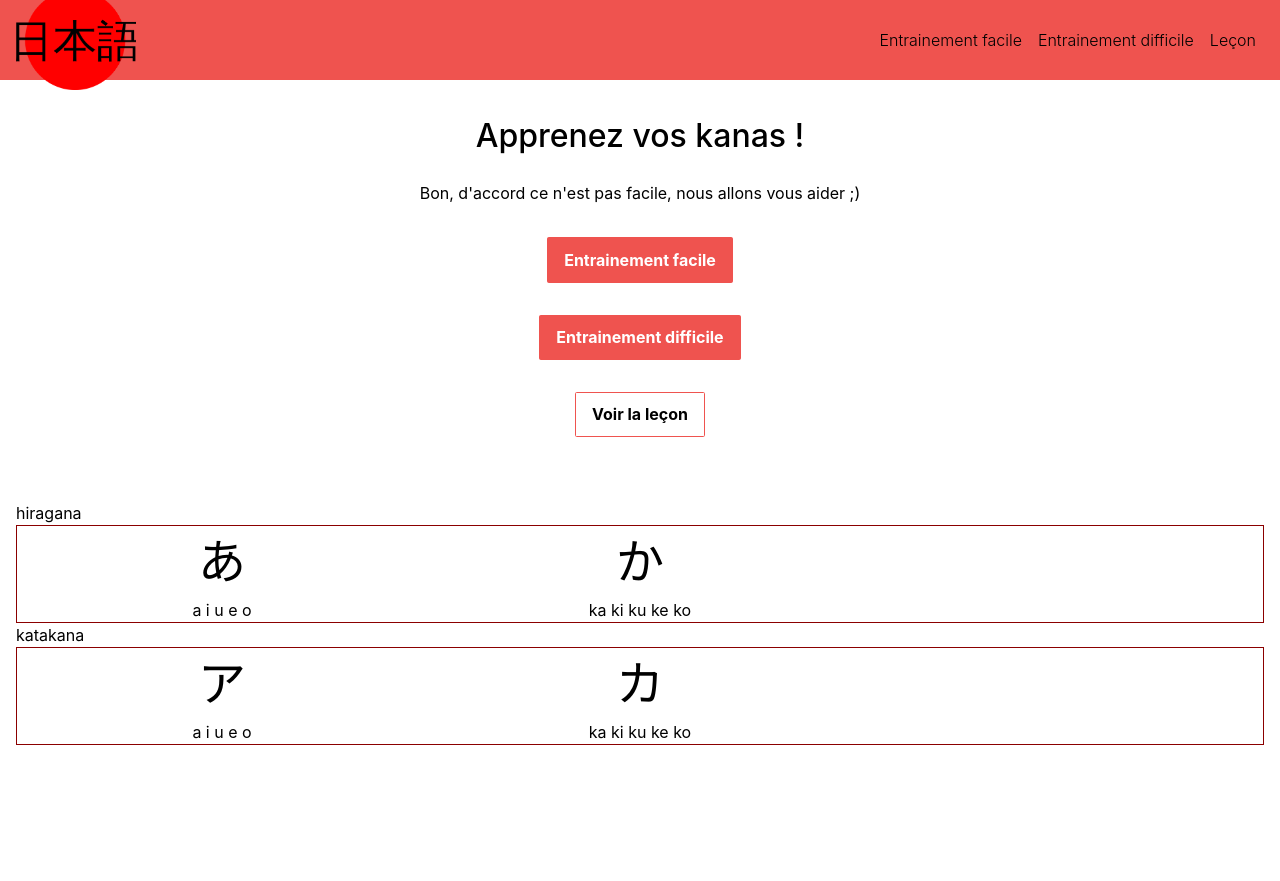
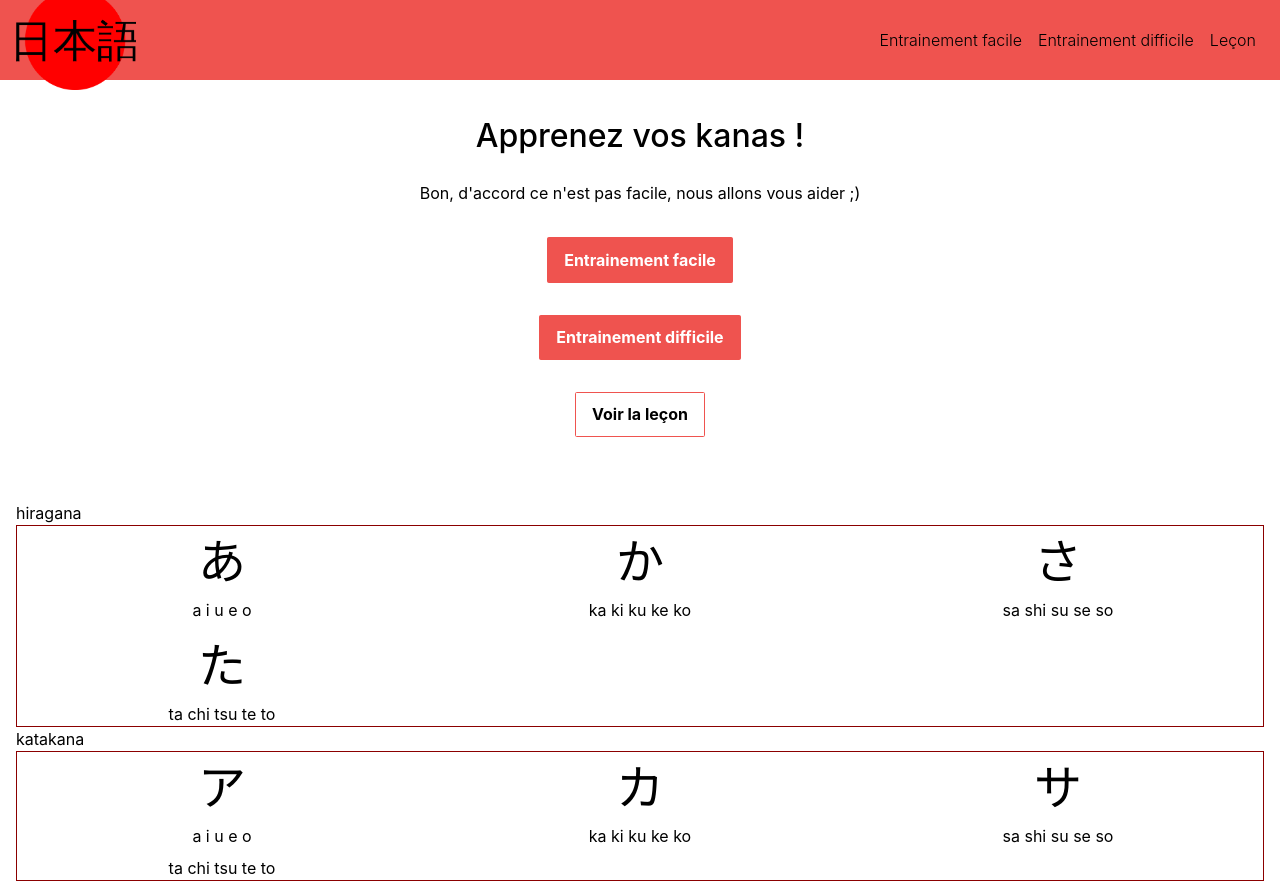
Before and after one commit to croulu/japanese, a React (Create React App) app: page / in a window 1280 px wide. Before the commit the page ends 800 px from the top, so only its background shows below. Built offline with nearby package versions, Linux system fonts and the light colour scheme.

Commit message:
lessons initialised in alphabets

```diff
--- a/src/component/Home/Main.tsx
+++ b/src/component/Home/Main.tsx
@@ -1,14 +1,11 @@
 import React from "react";
 import { useNavigate } from 'react-router-dom';
 
-import {Lesson} from "../../domain/Lesson";
-import {Alphabets} from "../Learn/Alphabets";
 import {AlphabetsToPlay} from "../Play/AlphabetsToPlay";
 import {Alphabet} from "../../domain/Alphabet";
 
-export const Main  = (props: { alphabets:Array<Alphabet>, lessons: Array<Lesson> }) => {
+export const Main  = (props: { alphabets:Array<Alphabet> }) => {
     const { alphabets } = props;
-    const { lessons } = props;
     const navigate = useNavigate();
 
     const handleEasyLevelClick = function () {
--- a/src/component/Play/LessonButton.tsx
+++ b/src/component/Play/LessonButton.tsx
@@ -6,8 +6,6 @@ import {SyllableKana} from "../../domain/SyllableKana";
 export const LessonButton = (props: { lesson: Lesson }) => {
     const { lesson } = props;
     const oneKanaPerLesson = new SyllableKana(lesson.syllables[0].alphabet, lesson.syllables[0].consonant, lesson.syllables[0].vowel);
-    const syllables = lesson.syllables;
-    console.log(syllables);
     return (
         <div>
             <div className="kanaToPlay">
--- a/src/component/Play/LessonsForAlphabetToPlay.tsx
+++ b/src/component/Play/LessonsForAlphabetToPlay.tsx
@@ -7,23 +7,7 @@ import {Syllable} from "../../domain/Syllable";
 
 export const LessonsForAlphabetToPlay = (props: {  alphabet: Alphabet }) => {
     const { alphabet } = props;
-    let lessons:Array<Lesson> = [];
-    lessons = [
-        new Lesson([
-            new Syllable(alphabet, '', 'a'),
-            new Syllable(alphabet, '', 'i'),
-            new Syllable(alphabet, '', 'u'),
-            new Syllable(alphabet, '', 'e'),
-            new Syllable(alphabet, '', 'o'),
-        ], 'a i u e o', 1),
-        new Lesson([
-            new Syllable(alphabet, 'k', 'a'),
-            new Syllable(alphabet, 'k', 'i'),
-            new Syllable(alphabet, 'k', 'u'),
-            new Syllable(alphabet, 'k', 'e'),
-            new Syllable(alphabet, 'k', 'o'),
-        ], 'ka ki ku ke ko', 2),
-    ];
+    let lessons:Array<Lesson> = alphabet.lessons;
 
     return (
         <>{alphabet.name}
--- a/src/component/Routing.tsx
+++ b/src/component/Routing.tsx
@@ -3,28 +3,11 @@ import {BrowserRouter as Router, Route, Routes} from 'react-router-dom';
 
 import {Menu} from "./Home/Menu";
 import {Main} from "./Home/Main";
-import {Lesson} from "../domain/Lesson";
-import {groupSyllablesInAlphabets, groupSyllablesInLessons} from "../domain/Syllable.factory";
-import {SyllableKana} from "../domain/SyllableKana";
-import {SyllableRomaji} from "../domain/SyllableRomaji";
+import {groupSyllablesInAlphabets} from "../domain/Syllable.factory";
 import {Alphabet} from "../domain/Alphabet";
 
 export const Routing = () => {
     let  alphabets:Array<Alphabet> = groupSyllablesInAlphabets();
-
-    const lessons:Array<Lesson> = groupSyllablesInLessons();
-    let kanas:Array<string> = [];
-    let romajis:Array<string> = [];
-
-    lessons.forEach(lesson =>
-        lesson.syllables.forEach(
-            syllable => {
-                //console.log(syllable.alphabet);
-                const syllableKana = new SyllableKana(syllable.alphabet, syllable.consonant, syllable.vowel)
-                const syllableRomaji = new SyllableRomaji(syllable.alphabet, syllable.consonant, syllable.vowel)
-                kanas.push(syllableKana.display());
-                romajis.push(syllableRomaji.display());
-            }));
 
     return (
         <Router>
@@ -35,7 +18,6 @@ export const Routing = () => {
                         <Main
                             key={"qqq"}
                             alphabets={alphabets}
-                            lessons={lessons}
                         />
                     </>
                 }
--- a/src/domain/Alphabet.ts
+++ b/src/domain/Alphabet.ts
@@ -1,4 +1,5 @@
 import {Lesson} from "./Lesson";
+import {Syllable} from "./Syllable";
 
 export class Alphabet {
     name:string;
@@ -6,7 +7,52 @@ export class Alphabet {
 
     constructor(name:string) {
         this.name = name;
-        this.lessons = [];
+        this.lessons = [
+            new Lesson([
+                new Syllable(this, '', 'a'),
+                new Syllable(this, '', 'i'),
+                new Syllable(this, '', 'u'),
+                new Syllable(this, '', 'e'),
+                new Syllable(this, '', 'o'),
+            ], 'a i u e o', 1),
+            new Lesson([
+                new Syllable(this, 'k', 'a'),
+                new Syllable(this, 'k', 'i'),
+                new Syllable(this, 'k', 'u'),
+                new Syllable(this, 'k', 'e'),
+                new Syllable(this, 'k', 'o'),
+            ], 'ka ki ku ke ko', 2),
+            new Lesson([
+                new Syllable(this, 's', 'a'),
+                new Syllable(this, 's', 'i'),
+                new Syllable(this, 's', 'u'),
+                new Syllable(this, 's', 'e'),
+                new Syllable(this, 's', 'o'),
+            ], 'sa shi su se so', 3),
+            new Lesson([
+                new Syllable(this, 't', 'a'),
+                new Syllable(this, 't', 'i'),
+                new Syllable(this, 't', 'u'),
+                new Syllable(this, 't', 'e'),
+                new Syllable(this, 't', 'o'),
+            ], 'ta chi tsu te to', 4),
+        ];
     }
 
 }
+
+/*
+const lessons:Array<Lesson> = groupSyllablesInLessons();
+let kanas:Array<string> = [];
+let romajis:Array<string> = [];
+
+lessons.forEach(lesson =>
+    lesson.syllables.forEach(
+        syllable => {
+            //console.log(syllable.alphabet);
+            const syllableKana = new SyllableKana(syllable.alphabet, syllable.consonant, syllable.vowel)
+            const syllableRomaji = new SyllableRomaji(syllable.alphabet, syllable.consonant, syllable.vowel)
+            kanas.push(syllableKana.display());
+            romajis.push(syllableRomaji.display());
+        }));
+        */
--- a/src/domain/Syllable.factory.ts
+++ b/src/domain/Syllable.factory.ts
@@ -341,11 +341,7 @@ kanaFactory.set(idKSO, "\u30BD");
 
 export function groupSyllablesInAlphabets():Array<Alphabet> {
     let alphabets:Array<Alphabet> = [];
-    /*
-    let alphabet:Alphabet;
 
-    alphabet.lessons.push(syllableH_A);
-    */
     alphabets = [
         new Alphabet("hiragana"),
         new Alphabet("katakana"),
@@ -424,27 +420,6 @@ export function groupSyllablesInLessons():Array<Lesson> {
             syllableFactory.get(idHWO),
             syllableFactory.get(idHN),
         ], 'wa wo n', 10),
-        new Lesson([
-            syllableFactory.get(idK_A),
-            syllableFactory.get(idK_I),
-            syllableFactory.get(idK_U),
-            syllableFactory.get(idK_E),
-            syllableFactory.get(idK_O),
-        ], 'a i u e o', 11),
-        new Lesson([
-            syllableFactory.get(idKKA),
-            syllableFactory.get(idKKI),
-            syllableFactory.get(idKKU),
-            syllableFactory.get(idKKE),
-            syllableFactory.get(idKKO),
-        ], 'ka ki ku ke ko', 12),
-        new Lesson([
-            syllableFactory.get(idKSA),
-            syllableFactory.get(idKSI),
-            syllableFactory.get(idKSU),
-            syllableFactory.get(idKSE),
-            syllableFactory.get(idKSO),
-        ], 'sa shi su se so', 13),
     ];
 
     return lessons;
```
